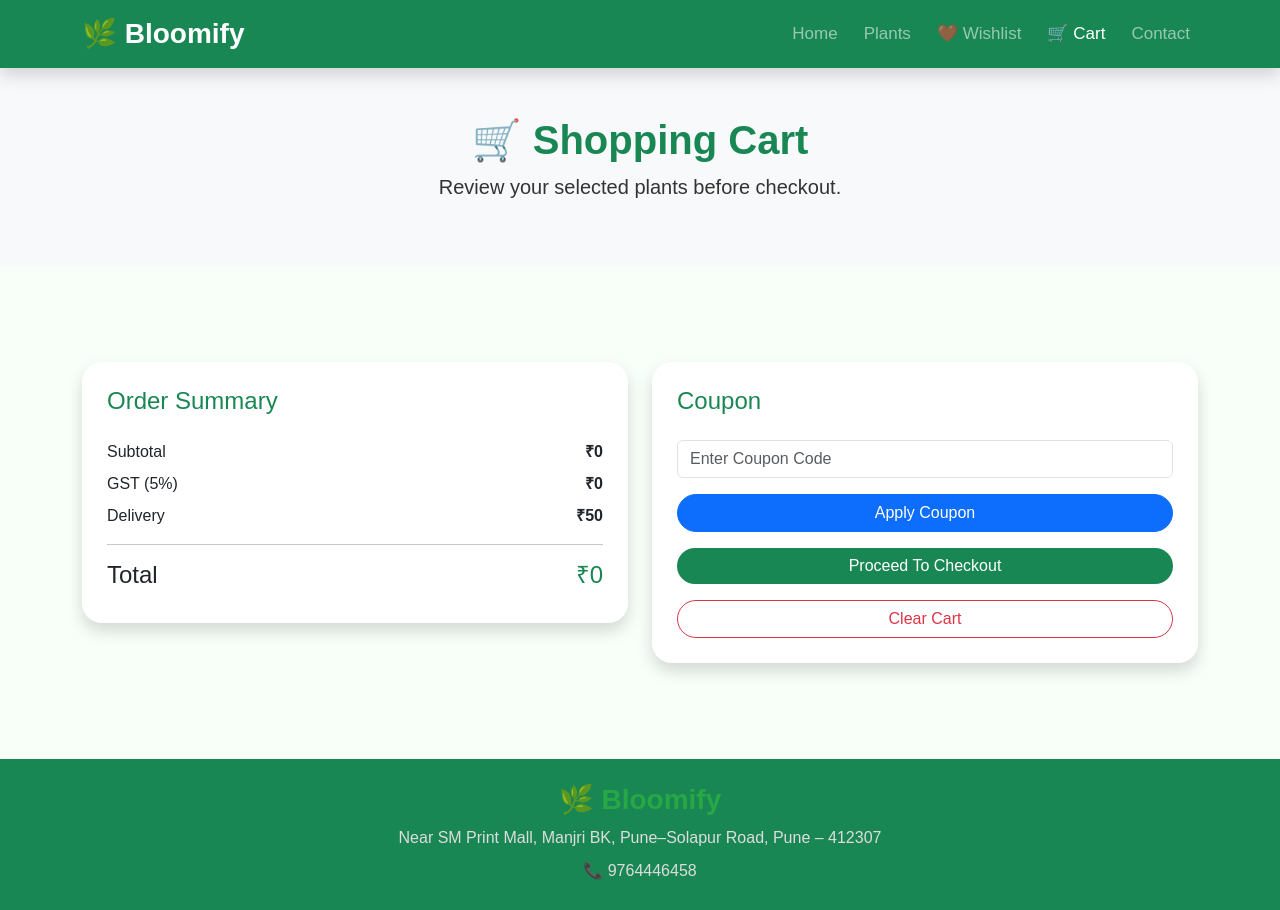
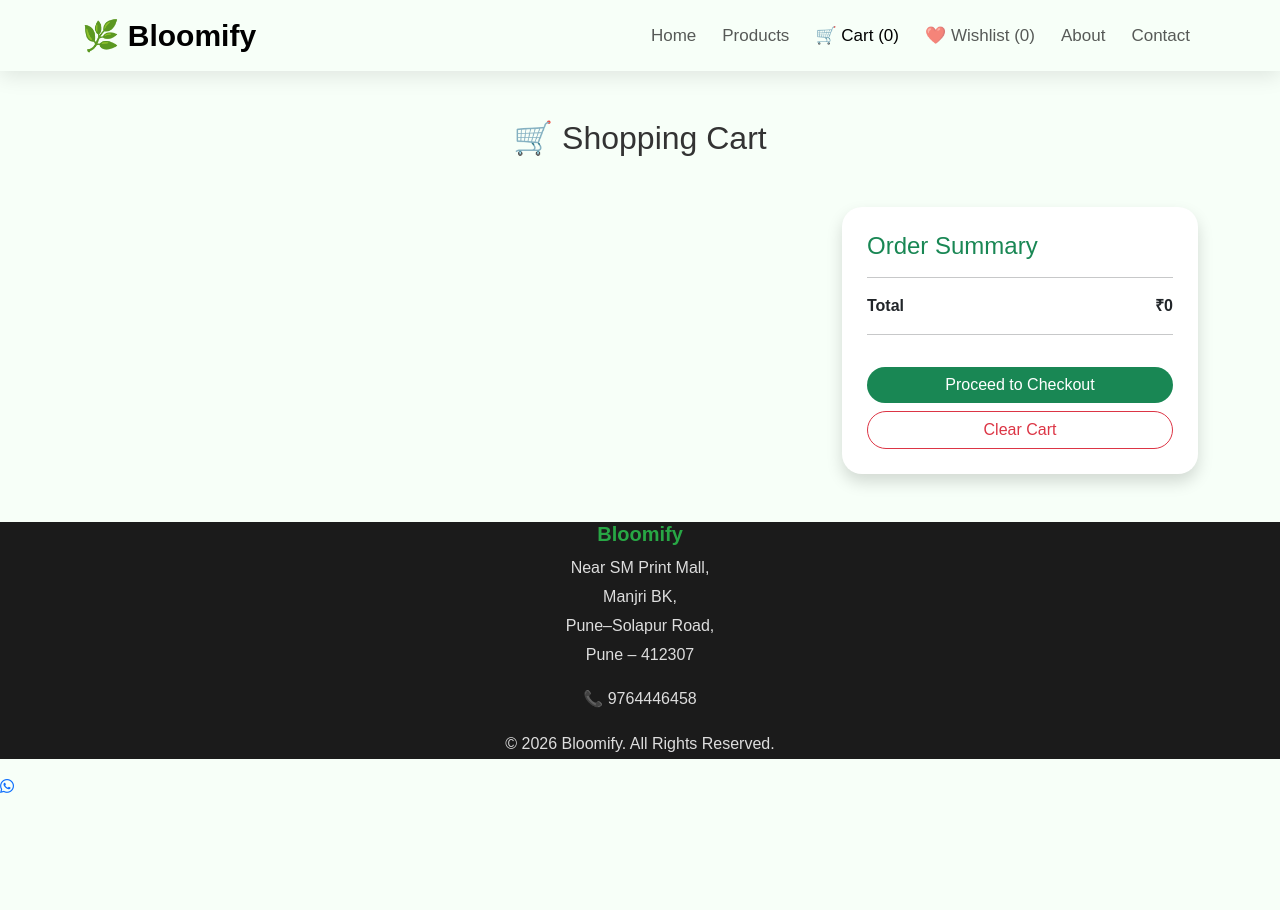
Before and after one commit to snehit56/Bloomify, a plain HTML site: page cart.html in a window 1280 px wide. After the commit the page ends 800 px from the top, so only its background shows below. Drawn offline with nearby package versions, Linux system fonts and the light colour scheme; a script that the page names is missing.

Commit message:
Fix cart page

```diff
--- a/cart.html
+++ b/cart.html
@@ -4,11 +4,9 @@
 <head>
     <meta charset="UTF-8">
     <meta name="viewport" content="width=device-width, initial-scale=1.0">
-
     <title>Bloomify | Shopping Cart</title>
 
     <link href="https://cdn.jsdelivr.net/npm/bootstrap@5.3.3/dist/css/bootstrap.min.css" rel="stylesheet">
-
     <link rel="stylesheet" href="style.css">
 
     <link rel="stylesheet"
@@ -17,22 +15,17 @@
 
 <body>
 
-<!-- ==========================
-        NAVBAR
-========================== -->
+<!-- Navbar -->
 
-<nav class="navbar navbar-expand-lg navbar-dark bg-success shadow sticky-top">
+<nav class="navbar navbar-expand-lg">
 
     <div class="container">
 
-        <a class="navbar-brand fw-bold fs-3"
-            href="index.html">
-
+        <a class="navbar-brand" href="index.html">
             🌿 Bloomify
-
         </a>
 
-        <button class="navbar-toggler"
+        <button class="navbar-toggler bg-light"
             data-bs-toggle="collapse"
             data-bs-target="#menu">
 
@@ -40,54 +33,38 @@
 
         </button>
 
-        <div class="collapse navbar-collapse"
-            id="menu">
+        <div class="collapse navbar-collapse" id="menu">
 
             <ul class="navbar-nav ms-auto">
 
                 <li class="nav-item">
-                    <a class="nav-link"
-                        href="index.html">
+                    <a class="nav-link" href="index.html">Home</a>
+                </li>
 
-                        Home
+                <li class="nav-item">
+                    <a class="nav-link" href="products.html">Products</a>
+                </li>
 
+                <li class="nav-item">
+                    <a class="nav-link active" href="cart.html">
+                        🛒 Cart
+                        (<span id="cartCount">0</span>)
                     </a>
                 </li>
 
                 <li class="nav-item">
-                    <a class="nav-link"
-                        href="index.html#products">
-
-                        Plants
-
+                    <a class="nav-link" href="wishlist.html">
+                        ❤️ Wishlist
+                        (<span id="wishlistCount">0</span>)
                     </a>
                 </li>
 
                 <li class="nav-item">
-                    <a class="nav-link"
-                        href="wishlist.html">
-
-                        ❤️ Wishlist
-
-                    </a>
+                    <a class="nav-link" href="about.html">About</a>
                 </li>
 
                 <li class="nav-item">
-                    <a class="nav-link active"
-                        href="cart.html">
-
-                        🛒 Cart
-
-                    </a>
-                </li>
-
-                <li class="nav-item">
-                    <a class="nav-link"
-                        href="contact.html">
-
-                        Contact
-
-                    </a>
+                    <a class="nav-link" href="contact.html">Contact</a>
                 </li>
 
             </ul>
@@ -98,126 +75,67 @@
 
 </nav>
 
-<!-- ==========================
-        PAGE TITLE
-========================== -->
+<!-- Page Title -->
 
-<section class="py-5 bg-light">
+<div class="container mt-5">
 
-    <div class="container text-center">
+    <h2 class="section-title">
+        🛒 Shopping Cart
+    </h2>
 
-        <h1 class="fw-bold text-success">
+    <div class="row mt-4">
 
-            🛒 Shopping Cart
+        <!-- Cart Items -->
 
-        </h1>
+        <div class="col-lg-8">
 
-        <p class="lead">
+            <div id="cartItems">
 
-            Review your selected plants before checkout.
+                <!-- Cart Items loaded by script.js -->
 
-        </p>
+            </div>
 
-    </div>
+        </div>
 
-</section>
+        <!-- Order Summary -->
 
-<div class="container py-5">
-
-    <div id="cartContainer">
-
-        <!-- Cart Items will load here -->
-
-    </div>
-     <!-- ==========================
-            CART SUMMARY
-    ========================== -->
-
-    <div class="row mt-5">
-
-        <div class="col-lg-6">
+        <div class="col-lg-4">
 
             <div class="card shadow">
 
                 <div class="card-body">
 
-                    <h4 class="text-success mb-4">
+                    <h4 class="text-success mb-3">
 
                         Order Summary
 
                     </h4>
 
-                    <div class="d-flex justify-content-between mb-2">
-                        <span>Subtotal</span>
-                        <strong id="subTotal">₹0</strong>
-                    </div>
-
-                    <div class="d-flex justify-content-between mb-2">
-                        <span>GST (5%)</span>
-                        <strong id="gst">₹0</strong>
-                    </div>
-
-                    <div class="d-flex justify-content-between mb-2">
-                        <span>Delivery</span>
-                        <strong id="delivery">₹50</strong>
-                    </div>
-
                     <hr>
 
                     <div class="d-flex justify-content-between">
 
-                        <h4>Total</h4>
+                        <strong>Total</strong>
 
-                        <h4 class="text-success" id="finalTotal">
+                        <strong id="cartTotal">
 
                             ₹0
 
-                        </h4>
+                        </strong>
 
                     </div>
 
-                </div>
+                    <hr>
+                     <button
+                        class="btn btn-success w-100 mt-3"
+                        onclick="checkout()">
 
-            </div>
-
-        </div>
-
-        <div class="col-lg-6">
-
-            <div class="card shadow">
-
-                <div class="card-body">
-
-                    <h4 class="text-success mb-4">
-
-                        Coupon
-
-                    </h4>
-
-                    <input
-                        type="text"
-                        id="coupon"
-                        class="form-control mb-3"
-                        placeholder="Enter Coupon Code">
-
-                    <button
-                        class="btn btn-primary w-100 mb-3"
-                        onclick="applyCoupon()">
-
-                        Apply Coupon
+                        Proceed to Checkout
 
                     </button>
 
                     <button
-                        class="btn btn-success w-100 mb-3"
-                        onclick="checkout()">
-
-                        Proceed To Checkout
-
-                    </button>
-
-                    <button
-                        class="btn btn-outline-danger w-100"
+                        class="btn btn-outline-danger w-100 mt-2"
                         onclick="clearCart()">
 
                         Clear Cart
@@ -233,35 +151,51 @@
     </div>
 
 </div>
-<!-- ==========================
-        FOOTER
-========================== -->
 
-<footer class="bg-success text-white py-4 mt-5">
+<!-- Footer -->
+
+<footer class="mt-5">
 
     <div class="container text-center">
 
-        <h3>🌿 Bloomify</h3>
+        <h5>Bloomify</h5>
 
-        <p class="mb-1">
-            Near SM Print Mall,
-            Manjri BK,
-            Pune–Solapur Road,
+        <p>
+            Near SM Print Mall,<br>
+            Manjri BK,<br>
+            Pune–Solapur Road,<br>
             Pune – 412307
         </p>
 
-        <p class="mb-0">
+        <p>
             📞 9764446458
+        </p>
+
+        <p>
+            © 2026 Bloomify. All Rights Reserved.
         </p>
 
     </div>
 
 </footer>
 
+<!-- WhatsApp -->
+
+<a
+    href="https://wa.me/919764446458"
+    class="whatsapp"
+    target="_blank">
+
+    <i class="fab fa-whatsapp"></i>
+
+</a>
+
 <!-- Bootstrap -->
+
 <script src="https://cdn.jsdelivr.net/npm/bootstrap@5.3.3/dist/js/bootstrap.bundle.min.js"></script>
 
-<!-- Bloomify Script -->
+<!-- Main Script -->
+
 <script type="module" src="script.js"></script>
 
 </body>
```
